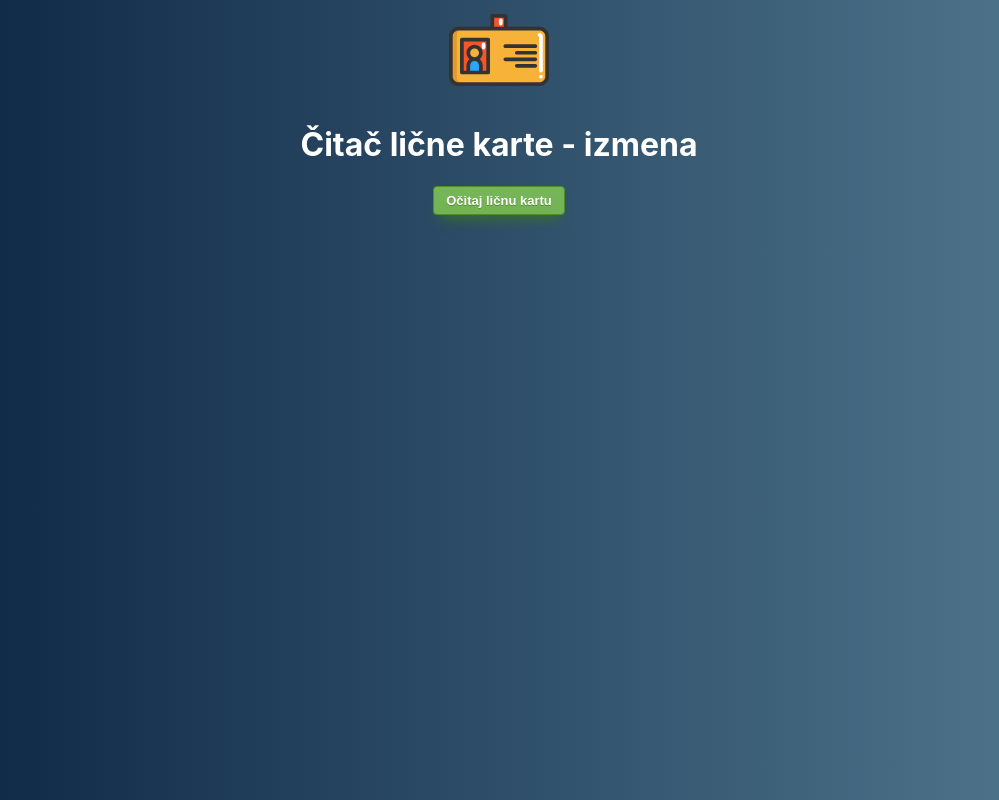
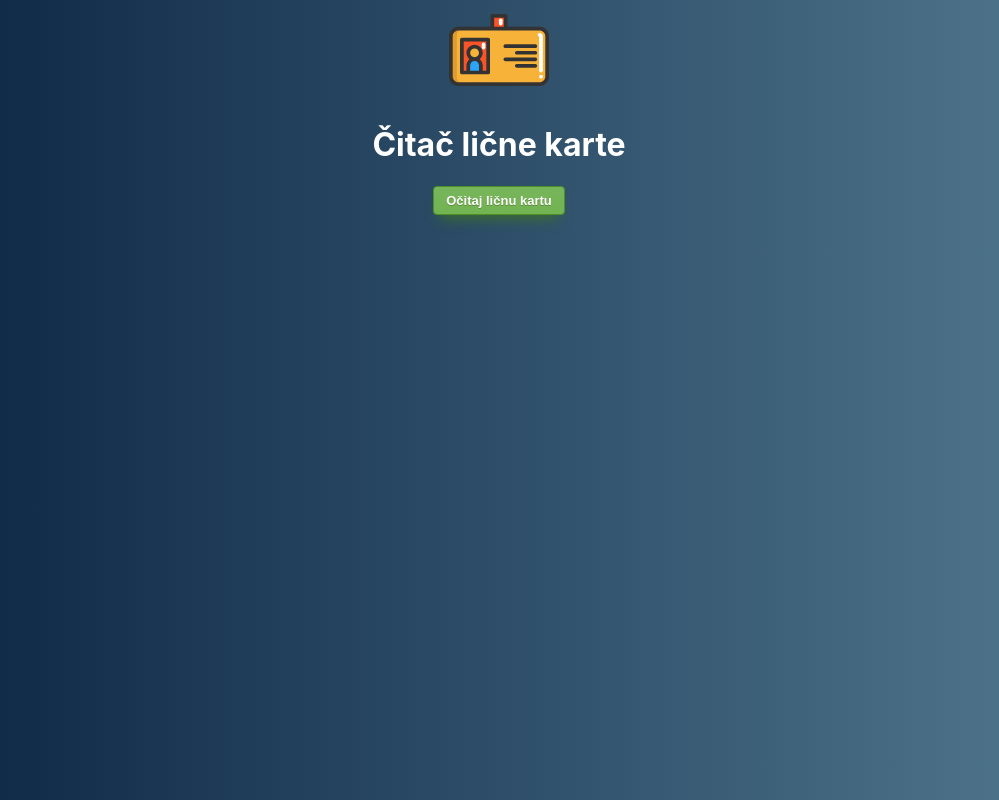
Before and after one commit to dev-uros/citaclicnekarte, a website built with Vite: page index.html in a window 1280 px wide. Shown: the whole page, without its empty margins (141-1140 px from the left). Built offline with nearby package versions, Linux system fonts and the light colour scheme.

Commit message:
Reverting changes

```diff
--- a/index.html
+++ b/index.html
@@ -7,7 +7,7 @@
             content="default-src 'self'; script-src 'self' 'unsafe-inline'; style-src 'self' 'unsafe-inline'; img-src 'self' data:; font-src 'self' data:; connect-src 'self'"
     />
     <meta name="viewport" content="width=device-width,initial-scale=1"/>
-    <title>Čitač Lične Karte - izmena </title>
+    <title>Čitač Lične Karte</title>
 
 </head>
 <body>
@@ -49,7 +49,7 @@
 </div>
 
 <h1 style="color: white; text-align: center;">
-    Čitač lične karte - izmena
+    Čitač lične karte
 </h1>
 <div style="width: 100%; display: none; background-color: #ff0000; border-radius: 25px; text-align: center; height: 40%"
      id="errorDiv">
--- a/package.json
+++ b/package.json
@@ -1,7 +1,7 @@
 {
   "name": "citaclicnekarte",
   "productName": "citaclicnekarte",
-  "version": "1.0.5",
+  "version": "1.0.6",
   "description": "My Electron application description",
   "main": ".vite/build/main.js",
   "repository": {
```
